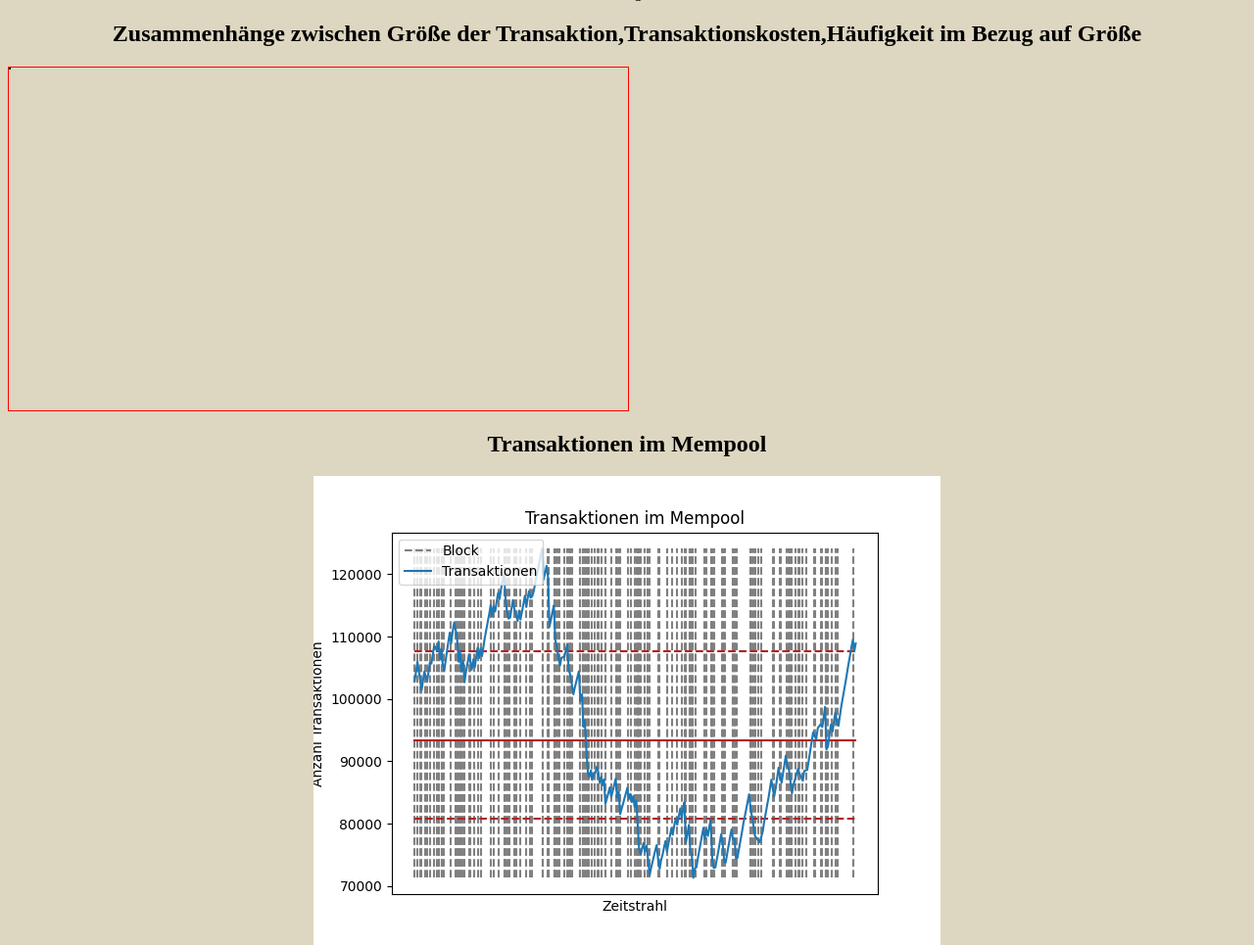
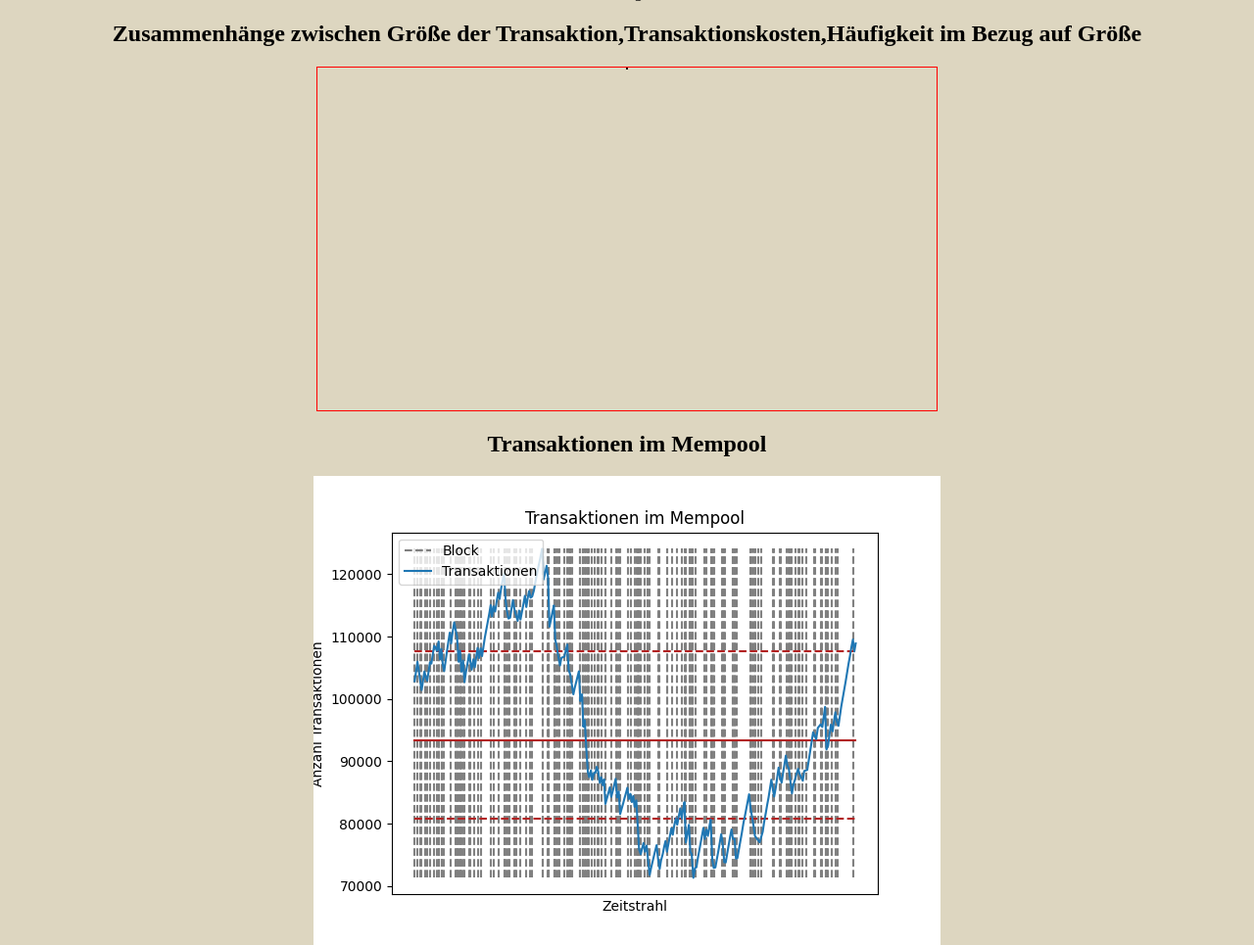
Before and after one commit to tendermonster/pblv2021, a Flask app: template flaskweb/app/templates/stats.html in a window 1280 px wide. Shown: the part 152-1117 px from the top of the page at 98% size. Run offline with Flask 2, Linux system fonts and the light colour scheme; the template is opened without the code that fills it, so the values that code supplies are empty.

Commit message:
Added center style class

```diff
--- a/flaskweb/app/static/styles/stats.css
+++ b/flaskweb/app/static/styles/stats.css
@@ -21,6 +21,11 @@ form {text-align: center;}
   padding: 20px 26px;
   text-decoration: none;
   font-size: 17px;
+}
+
+.center {
+    margin-left: auto;
+    margin-right: auto;
 }
 
 /* Change the color of links on hover */
```
